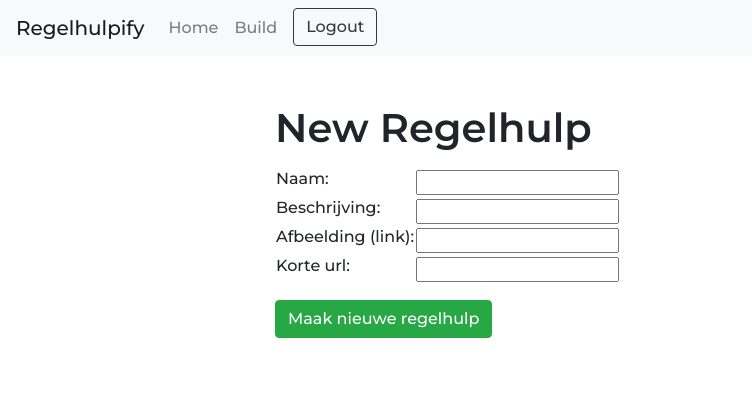
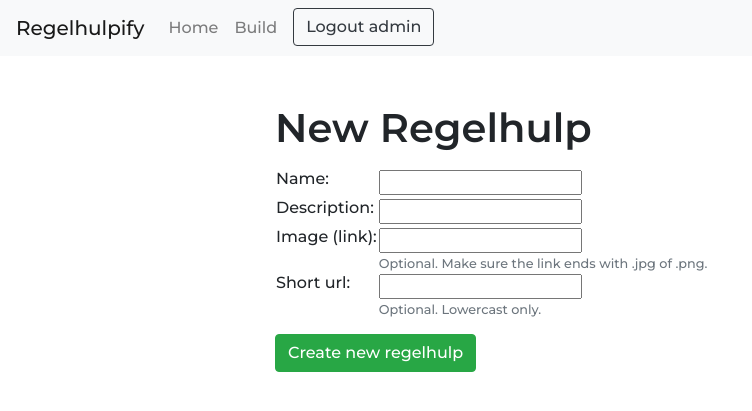
Before and after one commit to marcvdg/regelhulpify, a Django app: page /builder/newtool/ in a window 1280 px wide. Shown: the top 411 px of the page, without its empty margins (0-752 px from the left). Run offline with Django 3.2, Linux system fonts and the light colour scheme; a user stored in the database is signed in; some libraries are stand-ins or nearby versions.

Commit message:
all translations finished

```diff
--- a/regelhulpify/forms.py
+++ b/regelhulpify/forms.py
@@ -9,13 +9,14 @@ class ToolForm(ModelForm):
         fields = ['name', 'desc', 'img', 'shorturl', 'owner']
         widgets = {'owner': HiddenInput()}
         labels = {
-            "name": "Naam",
-            "desc": "Beschrijving",
-            "img": "Afbeelding (link)",
-            "shorturl": "Korte url",
+            "name": "Name",
+            "desc": "Description",
+            "img": "Image (link)",
+            "shorturl": "Short url",
         }
         help_texts = {
-            'img': _('Make sure the link ends with .jpg of .png.'),
+            'img': _('Optional. Make sure the link ends with .jpg of .png.'),
+            'shorturl': _('Optional. Lowercast only.')
         }
 
 class QuestionForm(ModelForm):
@@ -24,8 +25,11 @@ class QuestionForm(ModelForm):
         fields = ['text','expl','tool','position', 'result']
         widgets = {'tool': HiddenInput(), 'position': HiddenInput(), 'result': HiddenInput()}
         labels = {
-        "text": "Tekst",
-        "expl": "Toelichting",
+        "text": "Text",
+        "expl": "Explanation",
+        }
+        help_texts = {
+            'expl': _('Optional.'),
         }
 
 class AnswerForm(ModelForm):
@@ -34,8 +38,11 @@ class AnswerForm(ModelForm):
         fields = ['text','nextquestion', 'question']
         widgets = {'question': HiddenInput()}
         labels = {
-        "text": "Tekst",
-        "nextquestion": "Volgende vraag",
+        "text": "Text",
+        "nextquestion": "Next question",
+        }
+        help_texts = {
+            'nextquestion': _('Optional. Use for logic once you have created all questions & results.'),
         }
 
     def __init__(self, tool, *args, **kwargs):
--- a/regelhulpify/static/js/builder_tool.js
+++ b/regelhulpify/static/js/builder_tool.js
@@ -35,7 +35,7 @@ function writeQuestion(element){
     // Write line
     const question = document.createElement('div');
     question.className = 'question-name rh-box rounded bg-light p-2 my-3';
-    let r_label = element.result ? '<div class="text-muted small">Uitkomst </div>' : '';
+    let r_label = element.result ? '<div class="text-muted small">Result </div>' : '';
     question.id = `q_${element.pk}`
     let answer_html = ''
     // Create answer lines
@@ -43,7 +43,7 @@ function writeQuestion(element){
         element.answers.forEach(a => {
             answer_html += `<li><a href="/builder/${element.tool}/${element.id}/${a.id}"><span class="text-muted">${a.text.replace(/"|'/g, '&apos;')} &rarr; ${a.nexttext.replace(/"|'/g, '&apos;')}</span></a></li>`
         });
-        answer_html += `<li><a class="text-muted" href="/builder/${element.tool}/${element.id}/newanswer">Nieuw antwoord...</a></li>`;
+        answer_html += `<li><a class="text-muted" href="/builder/${element.tool}/${element.id}/newanswer">New answer...</a></li>`;
     }
     question.innerHTML = `${r_label}<a href="/builder/${element.tool}/${element.id}" class="mt-4 pr-5">${element.text.replace(/"|'/g, '&apos;')}</a>
 
@@ -74,7 +74,7 @@ function getTool() {
             writeQuestion(element);
         })
     })
-    .catch(() => {document.querySelector('#tool_name').innerHTML = "Jammer :(";}
+    .catch(() => {document.querySelector('#tool_name').innerHTML = "Error :(";}
 
     )
 
--- a/regelhulpify/static/js/index.js
+++ b/regelhulpify/static/js/index.js
@@ -3,7 +3,6 @@ document.addEventListener('DOMContentLoaded', (event) => {
 });
 
 function createToolsBtn(element){
-    console.log(element)
     // Create post
     const tool = document.createElement('div');
         tool.className = 'tool_link rounded my-3 p-3 bg-light';
--- a/regelhulpify/static/js/main.js
+++ b/regelhulpify/static/js/main.js
@@ -11,19 +11,19 @@ function deleteItem(type, id, nextAction, arg = ''){
     let url = '';
     switch (type) {
         case 'tool':
-            elementText = 'deze tool';
+            elementText = 'tool';
             url = '/api/tool_delete/' + id + '/'
             break;
         case 'question':
-            elementText = 'deze vraag';
+            elementText = 'question';
             url = '/api/question_delete/' + id + '/'
             break;
         case 'result':
-            elementText = 'deze uitkomst';
+            elementText = 'result';
             url = '/api/question_delete/' + id + '/'
             break;
         case 'answer':
-            elementText = 'dit antwoord';
+            elementText = 'answer';
             url = '/api/answer_delete/' + id + '/'
             break;
 
@@ -33,12 +33,11 @@ function deleteItem(type, id, nextAction, arg = ''){
         url,
         {headers: {'X-CSRFToken': csrftoken}}
     );
-    if (confirm(`Weet je zeker dat ${elementText} geen joy sparkt?`)) {
+    if (confirm(`Are you sure that this ${elementText} doesn't spark joy?`)) {
         fetch(request, {
             method: 'DELETE',
             mode: 'same-origin',
             })
-        .then(() => console.log('whuuut'))
         .then(() => nextAction(arg))
         } else {
             console.log('Dan niet.');
--- a/regelhulpify/templates/django_registration/registration_closed.html
+++ b/regelhulpify/templates/django_registration/registration_closed.html
@@ -6,6 +6,7 @@
     <div class="alert alert-warning">
         Registration closed.
     </div>
+    <a href="{% url 'home' %}" class="mt-0 btn btn-light ml-2">Back to overview</a>
 </div>
 
 {% endblock %}
--- a/regelhulpify/templates/django_registration/registration_complete.html
+++ b/regelhulpify/templates/django_registration/registration_complete.html
@@ -4,8 +4,9 @@
 
 <div class="card mx-auto p-4 pt-4 pb-3">
     <div class="alert alert-success">
-        Gelukt!
+        Success!
     </div>
+    <a href="{% url 'home' %}" class="mt-0 btn btn-light ml-2">Back to overview</a>
 </div>
 
 {% endblock %}
--- a/regelhulpify/templates/regelhulpify/base.html
+++ b/regelhulpify/templates/regelhulpify/base.html
@@ -30,7 +30,7 @@
                     <li class="nav-item dropdown order-1">
                         {% if user.is_authenticated %}
 
-                    <a class="btn btn-outline-dark log-button" href="{% url 'logout' %}"> Logout</a>
+                    <a class="btn btn-outline-dark log-button" href="{% url 'logout' %}"> Logout {{ user.username }}</a>
                         {% else %}
                         <button type="button" id="dropdownMenu1" data-toggle="dropdown" class="btn btn-outline-dark dropdown-toggle log-button">Login <span class="caret"></span></button>
                         <ul class="dropdown-menu dropdown-menu-left mt-2">
--- a/regelhulpify/templates/regelhulpify/builder.html
+++ b/regelhulpify/templates/regelhulpify/builder.html
@@ -3,7 +3,7 @@
 {% block content %}
     <h1 class="">Build a new Regelhulp...</h1>
     <a href="{% url 'newtool' %}" class="btn btn-success mt-3">Get started!</a>
-    <h3 class="mt-5">...or edit an existing one</h3>
+    {% if tools %}<h3 class="mt-5">...or edit an existing one</h3>
     <div>
         {% for tool in tools %}
         <li>
@@ -11,4 +11,5 @@
         </li>
         {% endfor %}
     </div>
+    {% endif %}
 {% endblock %}
--- a/regelhulpify/templates/regelhulpify/index.html
+++ b/regelhulpify/templates/regelhulpify/index.html
@@ -5,7 +5,7 @@
     <h1 class="mb-4">
         Welcome to Regelhulpify
     </h1>
-    <p class="lead mb-2">Regelhulpify helps you make interactive 'Regelhulpen': tools that help people understand how rules and regulations apply to their situation. Find previously made tools below, or <a href="{% url 'django_registration_register' %}">register</a> or <a href="{% url 'login' %}">log in</a> to start making them yourself.</p>
+    <p class="lead mb-2">Regelhulpify helps you make interactive 'Regelhulpen': tools that help people understand how rules and regulations apply to their situation. Find previously made tools below, or {% if user.is_authenticated %}<a href="{% url 'builder' %}">start building</a>!{% else %}<a href="{% url 'django_registration_register' %}">register</a> or <a href="{% url 'login' %}">log in</a> to start making them yourself.{% endif %}</p>
     <div>
         <img class="img-fluid" src="{% static 'img/undraw_User_flow_re_bvfx.png' %}" alt="">
     </div>
--- a/regelhulpify/templates/regelhulpify/newtool.html
+++ b/regelhulpify/templates/regelhulpify/newtool.html
@@ -2,7 +2,7 @@
 
 {% block content %}
     <h1>New Regelhulp</h1>
-    <form action="" method="post">
+    <form action="{% url 'newtool' %}" method="post">
         {% csrf_token %}
         <table class="mt-3 mb-3">
           {% for field in form %}
@@ -11,15 +11,19 @@
               <td class="align-top">{{ field.label_tag }}</td>
               <td>
                   {{ field }}
-                  {{ field.errors }}
-                  {% if field.help_text %}
-                  <img class="tooltip" title="{{ field.help_text }}" src="{{ MEDIA_URL }}images/icon_help.png">
-                  {% endif %}
               </td>
           </tr>
+          {% if field.help_text or field.errors %}
+          <tr class="mb-2">
+              <td></td>
+              <td class="small">{{ field.errors }}<span class="text-muted">{{ field.help_text }}</span></td>
+          </tr>
+          {% endif %}
+          {% else %}
+            {{ field }}
           {% endif %}
           {% endfor %}
         </table>
-        <input type="submit" value="Maak nieuwe regelhulp" class="btn btn-success">
+        <input type="submit" value="Create new regelhulp" class="btn btn-success">
       </form>
 {% endblock %}
--- a/regelhulpify/templates/registration/login.html
+++ b/regelhulpify/templates/registration/login.html
@@ -6,7 +6,7 @@
     <form method="post" action="{% url 'login' %}">
     {% csrf_token %}
         {{ form.as_p }}
-        <input type="submit" class="btn btn-primary" value="Inloggen">
+        <input type="submit" class="btn btn-primary" value="Log in">
     </form>
 </div>
 
--- a/regelhulpify/views.py
+++ b/regelhulpify/views.py
@@ -39,6 +39,7 @@ def newtool(request):
             # redirect to a new URL:
             return HttpResponseRedirect(reverse('builder'))
         else:
+            print(form.errors)
             context = {'form': form}
         return render(request, 'regelhulpify/newtool.html', context)
     else:
```
Also changed, not shown: db.sqlite3.
